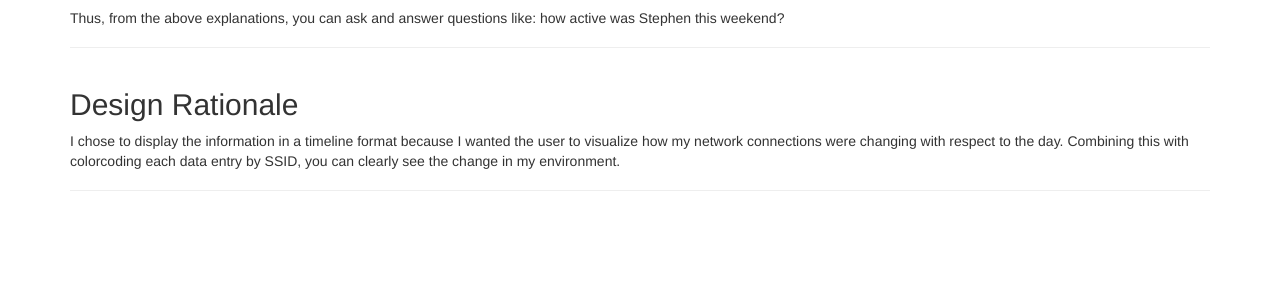
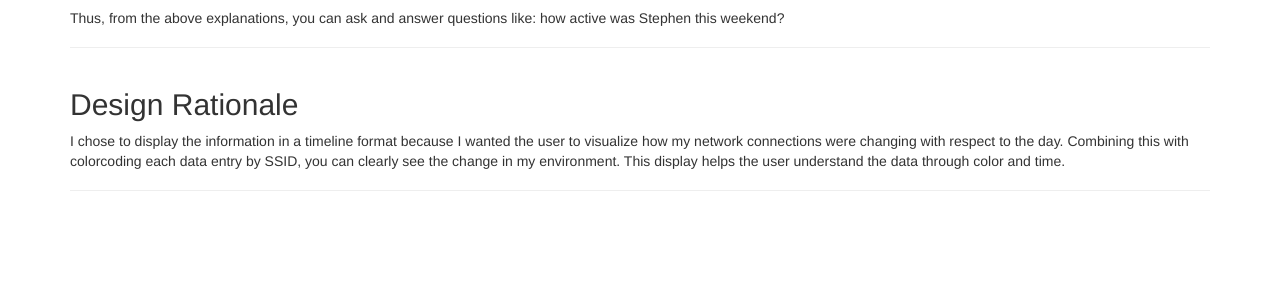
Before and after one commit to imsteev/tacotuesday-byte3, a Flask app: page /narrative in a window 1280 px wide. Shown: the part 450-750 px from the top of the page. Run offline with Flask 2, Linux system fonts and the light colour scheme; parts of the project's set-up code (start-up, migrations or seed data) failed here and were passed over; some libraries are stand-ins or nearby versions.

Commit message:
design rationale

```diff
--- a/templates/narrative.html
+++ b/templates/narrative.html
@@ -68,7 +68,7 @@
 			<p>
 			I chose to display the information in a timeline format because I wanted the user to visualize how my network connections were
 			changing with respect to the day. Combining this with colorcoding each data entry by SSID, you can clearly see the change in my
-			environment.
+			environment. This display helps the user understand the data through color and time.
 			</p>
 	      </div>
 		<div>
```
